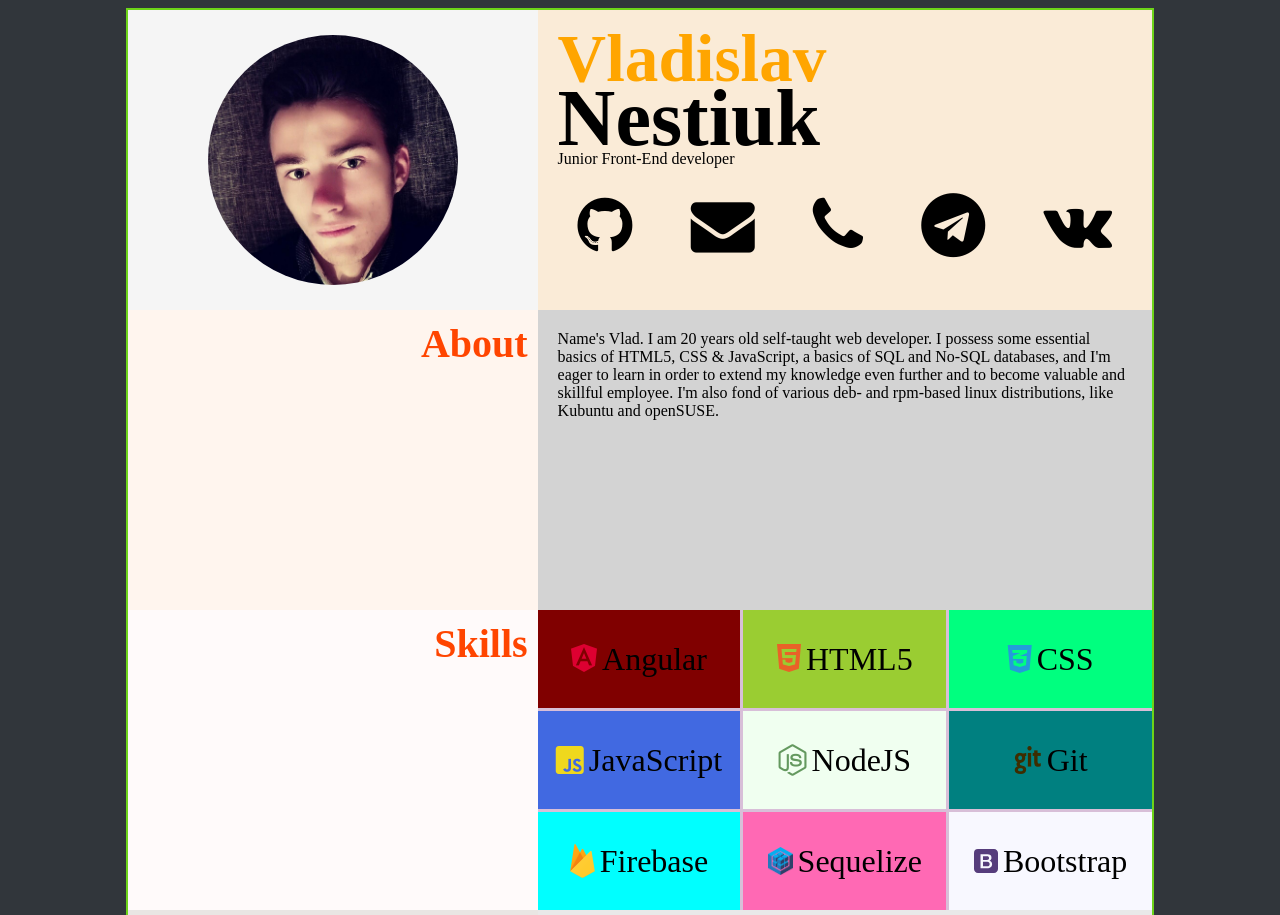
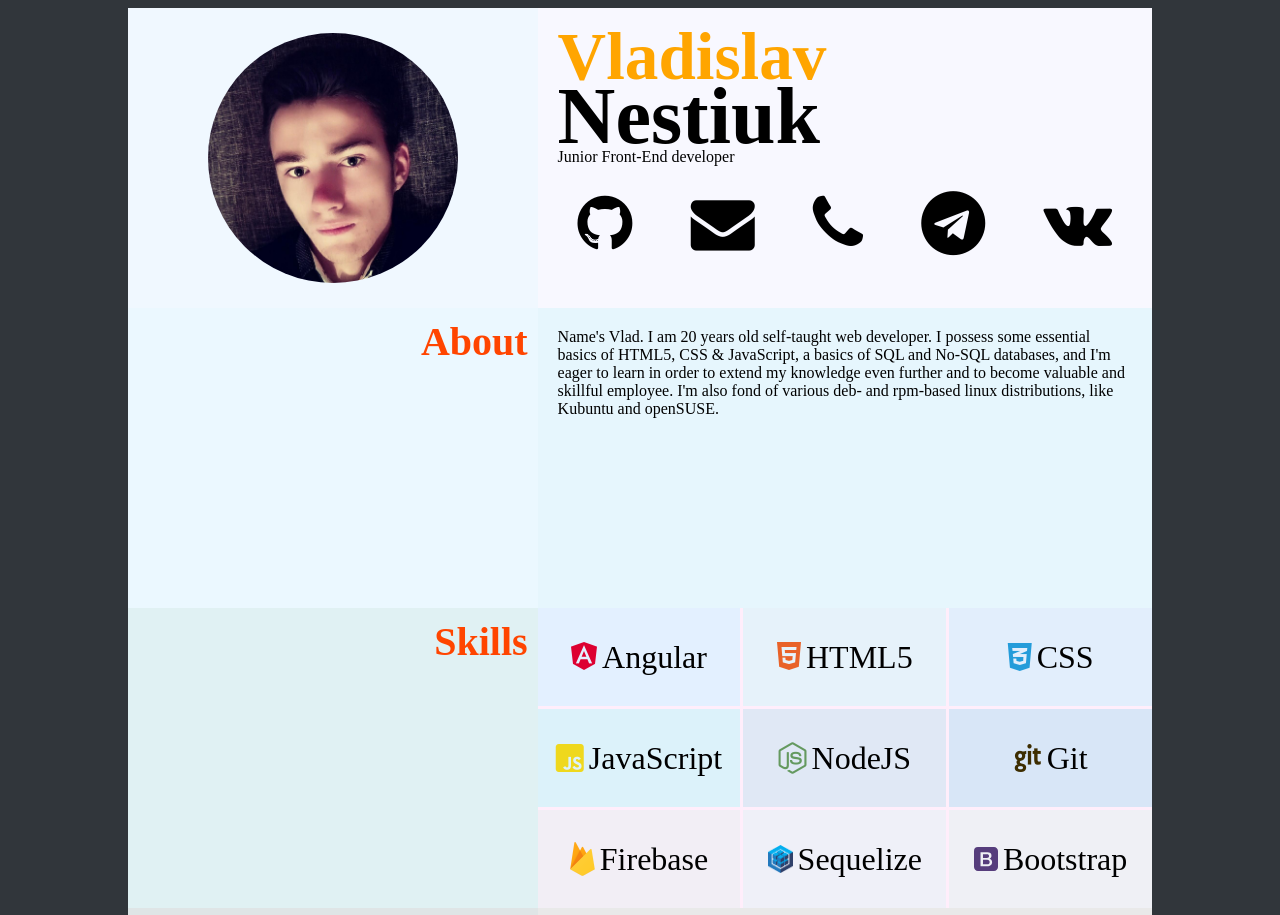
Before and after one commit to Crunkagator/rsschool-codejam1-cv, a plain HTML site: page index.html in a window 1280 px wide. Shown: the top 915 px of the page. Drawn offline with Linux system fonts and the light colour scheme.

Commit message:
style: new color schema

```diff
--- a/style.css
+++ b/style.css
@@ -4,8 +4,8 @@ main {
   max-width: 1024px;
   min-width: 800px;
   height: auto;
-  border: 2px solid rgb(109, 212, 25);
-  background-color: cadetblue;
+  /* border: 2px solid rgb(109, 212, 25);
+  background-color: cadetblue; */
 }
 
 .top-container,
@@ -120,47 +120,47 @@ i {
 
 .skill-1 {
   grid-area: 1 / 1 / span 1 / span 1;
-  background-color: maroon;
+  background-color: rgb(227, 240, 255);
 }
 
 .skill-2 {
   grid-area: 1 / 2 / span 1 / span 1;
-  background-color: yellowgreen;
+  background-color: rgb(230, 242, 250);
 }
 
 .skill-3 {
   grid-area: 1 / 3 / span 1 / span 1;
-  background-color: springgreen;
+  background-color: rgb(226, 238, 252);
 }
 
 .skill-4 {
   grid-area: 2 / 1 / span 1 / span 1;
-  background-color: royalblue;
+  background-color: rgb(220, 242, 250);
 }
 
 .skill-5 {
   grid-area: 2 / 2 / span 1 / span 1;
-  background-color: honeydew;
+  background-color: rgb(224, 232, 245);
 }
 
 .skill-6 {
   grid-area: 2 / 3 / span 1 / span 1;
-  background-color: teal
+  background-color: rgb(216, 230, 247);
 }
 
 .skill-7 {
   grid-area: 3 / 1 / span 1 / span 1;
-  background-color: cyan;
+  background-color: rgb(242, 238, 245);
 }
 
 .skill-8 {
   grid-area: 3 / 2 / span 1 / span 1;
-  background-color: hotpink;
+  background-color: rgb(239, 240, 248)
 }
 
 .skill-9 {
   grid-area: 3 / 3 / span 1 / span 1;
-  background-color: ghostwhite;
+  background-color: rgb(239, 240, 245)
 }
 
 .profile-pic{
@@ -173,32 +173,31 @@ i {
 }
 
 .profile{
-  background-color: whitesmoke;
+  background-color: aliceblue;
 }
 
 .profile-content {
-  display: block;
-  background-color: antiquewhite;
+  background-color: GhostWhite;
 }
 
 .intro {
-  background-color: seashell;
+  background-color: rgb(235, 248, 255);
 }
 
 .intro-content {
-  background-color: lightgrey;
+  background-color: rgb(230, 246, 253);
 }
 
 .skills {
-  background-color: snow;
+  background-color: rgb(224, 241, 243);
 }
 
 .skills-content {
-  background-color: thistle;
+  background-color: rgb(255, 238, 251);
 }
 
 .code {
-  background-color: rgb(233, 230, 227);
+  background-color: rgb(223, 229, 230);
 }
 
 .code-content {
@@ -206,11 +205,11 @@ i {
 }
 
 .education {
-  background-color: aliceblue
+  background-color: rgb(233, 230, 227);
 }
 
 .education-content {
-  background-color: GhostWhite;
+  background-color: rgb(236, 226, 222);
 }
 
 div.inner-profile-content {
```
